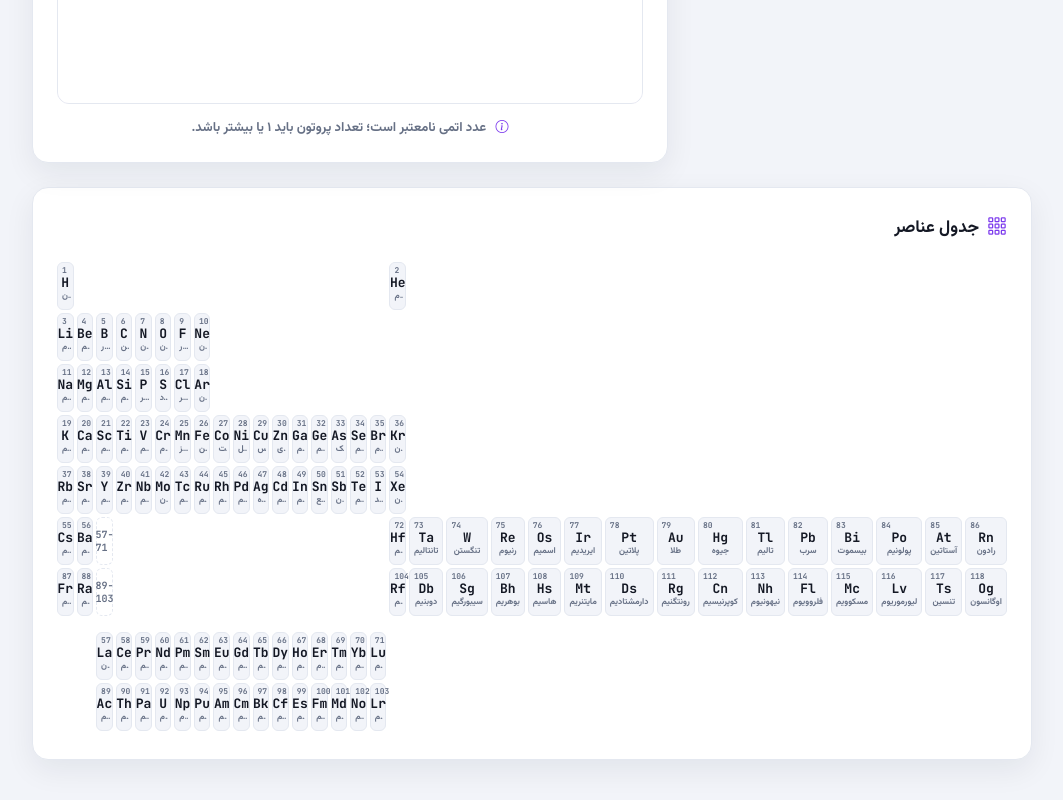
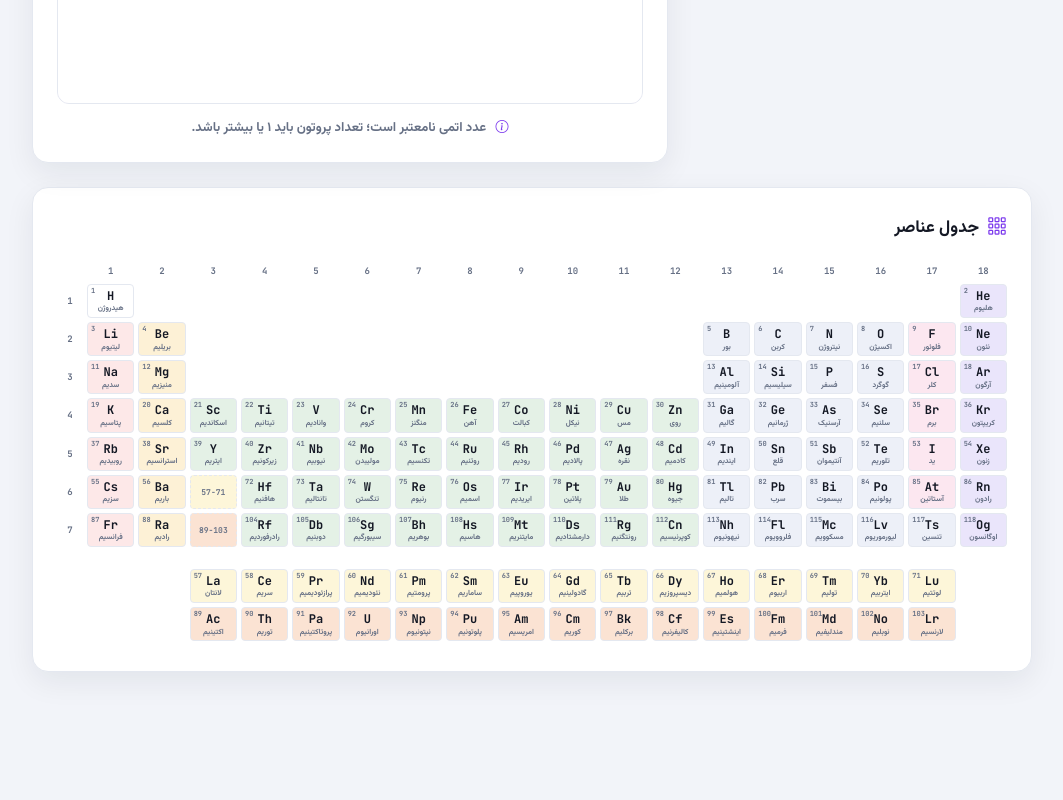
Before and after one commit to LithiumTeam/Li-Bohr, a plain HTML site: page index.html in a window 1280 px wide. Shown: the part 735-1535 px from the top of the page, without its empty margins (108-1171 px from the left). After the commit the page ends 1471 px from the top, so only its background shows below. Drawn offline with Linux system fonts and the light colour scheme.

Commit message:
Rebuild periodic table with textbook layout: group/period numbers, per-category tints, flat cells, correct f-block alignment (fix d-block row overflow)

```diff
--- a/css/style.css
+++ b/css/style.css
@@ -33,6 +33,14 @@
     --warn: #b45309;
     --warn-soft: rgba(245, 158, 11, 0.10);
     --warn-line: rgba(245, 158, 11, 0.45);
+    --pt-alk: #fde8e8;
+    --pt-ae: #fdf1d6;
+    --pt-tr: #e4f1e6;
+    --pt-p: #edf0f8;
+    --pt-ha: #fce7f0;
+    --pt-lg: #eae5fb;
+    --pt-lan: #fdf6d9;
+    --pt-act: #fbe3d3;
 }
 
 [data-theme="dark"] {
@@ -53,6 +61,14 @@
     --warn: #fbbf24;
     --warn-soft: rgba(245, 158, 11, 0.08);
     --warn-line: rgba(245, 158, 11, 0.35);
+    --pt-alk: rgba(248, 113, 113, 0.16);
+    --pt-ae: rgba(250, 204, 21, 0.14);
+    --pt-tr: rgba(74, 222, 128, 0.12);
+    --pt-p: rgba(148, 163, 184, 0.12);
+    --pt-ha: rgba(244, 114, 182, 0.15);
+    --pt-lg: rgba(167, 139, 250, 0.16);
+    --pt-lan: rgba(253, 224, 71, 0.14);
+    --pt-act: rgba(251, 146, 60, 0.15);
 }
 
 * {
@@ -435,16 +451,26 @@ body {
 
 .pt-scroll {
     overflow-x: auto;
-    padding-bottom: 4px;
+    padding-bottom: 6px;
 }
 
 .pt-grid {
     display: grid;
     direction: ltr;
-    grid-template-columns: repeat(18, minmax(0, 1fr));
-    grid-template-rows: repeat(7, auto) 10px repeat(2, auto);
-    gap: 3px;
-    min-width: 880px;
+    grid-template-columns: 26px repeat(18, minmax(40px, 1fr));
+    grid-template-rows: 18px repeat(7, auto) 14px repeat(2, auto);
+    gap: 4px;
+    min-width: 920px;
+}
+
+.pt-num {
+    display: flex;
+    align-items: center;
+    justify-content: center;
+    font-family: "JetBrains Mono", monospace;
+    font-weight: 700;
+    font-size: 9px;
+    color: var(--muted);
 }
 
 .pt-cell {
@@ -453,23 +479,54 @@ body {
     flex-direction: column;
     align-items: center;
     justify-content: center;
-    min-height: 48px;
-    padding: 8px 2px 3px;
-    background: var(--bg);
+    gap: 1px;
+    padding: 4px 2px 3px;
+    background: var(--card);
     border: 1px solid var(--line);
-    border-radius: 6px;
+    border-radius: 4px;
     cursor: pointer;
     font-family: inherit;
     transition: background 0.12s, border-color 0.12s, transform 0.06s;
 }
 
 .pt-cell:hover {
-    background: var(--accent-soft);
     border-color: var(--accent);
 }
 
 .pt-cell:active {
     transform: scale(0.96);
+}
+
+.pt-c-alk {
+    background: var(--pt-alk);
+}
+
+.pt-c-ae {
+    background: var(--pt-ae);
+}
+
+.pt-c-tr {
+    background: var(--pt-tr);
+}
+
+.pt-c-p {
+    background: var(--pt-p);
+}
+
+.pt-c-ha {
+    background: var(--pt-ha);
+}
+
+.pt-c-lg {
+    background: var(--pt-lg);
+}
+
+.pt-c-lan {
+    background: var(--pt-lan);
+}
+
+.pt-c-act {
+    background: var(--pt-act);
 }
 
 .pt-cell.active {
@@ -480,22 +537,23 @@ body {
 
 .pt-z {
     position: absolute;
-    top: 2px;
-    left: 4px;
+    top: 1px;
+    left: 3px;
     font-family: "JetBrains Mono", monospace;
-    font-size: 8px;
+    font-size: 7px;
     color: var(--muted);
 }
 
 .pt-sym {
     font-family: "JetBrains Mono", monospace;
     font-weight: 700;
-    font-size: 13px;
+    font-size: 12px;
+    line-height: 1.2;
     color: var(--ink);
 }
 
 .pt-name {
-    font-size: 8.5px;
+    font-size: 7.5px;
     line-height: 1.3;
     color: var(--muted);
     max-width: 100%;
@@ -518,10 +576,17 @@ body {
     display: flex;
     align-items: center;
     justify-content: center;
-    min-height: 48px;
     border: 1px dashed var(--line);
-    border-radius: 6px;
+    border-radius: 4px;
     color: var(--muted);
     font-family: "JetBrains Mono", monospace;
-    font-size: 10px;
+    font-size: 8px;
 }
+
+.pt-mark.lan {
+    background: var(--pt-lan);
+}
+
+.pt-mark.act {
+    background: var(--pt-act);
+}
--- a/index.html
+++ b/index.html
@@ -116,7 +116,7 @@
         </section>
     </div>
 
-    <script src="js/main.js?v=6"></script>
+    <script src="js/main.js?v=7"></script>
 </body>
 
 </html>
--- a/js/main.js
+++ b/js/main.js
@@ -577,28 +577,55 @@ const ISOTOPE = [
 ];
 
 function ptPosition(z) {
-    if (z === 1) return [1, 1];
-    if (z === 2) return [1, 18];
-    if (z >= 3 && z <= 10) return [2, z - 2];
-    if (z >= 11 && z <= 18) return [3, z - 10];
-    if (z >= 19 && z <= 36) return [4, z - 18];
-    if (z >= 37 && z <= 54) return [5, z - 36];
-    if (z >= 55 && z <= 56) return [6, z - 54];
-    if (z >= 57 && z <= 71) return [9, z - 54];
-    if (z >= 72 && z <= 86) return [6, z - 54];
-    if (z >= 87 && z <= 88) return [7, z - 86];
-    if (z >= 89 && z <= 103) return [10, z - 86];
-    return [7, z - 86];
+    if (z === 1) return [2, 2];
+    if (z === 2) return [2, 19];
+    if (z === 3) return [3, 2];
+    if (z === 4) return [3, 3];
+    if (z >= 5 && z <= 10) return [3, z + 9];
+    if (z === 11) return [4, 2];
+    if (z === 12) return [4, 3];
+    if (z >= 13 && z <= 18) return [4, z + 1];
+    if (z >= 19 && z <= 36) return [5, z - 17];
+    if (z >= 37 && z <= 54) return [6, z - 35];
+    if (z >= 55 && z <= 56) return [7, z - 53];
+    if (z >= 57 && z <= 71) return [10, z - 53];
+    if (z >= 72 && z <= 86) return [7, z - 67];
+    if (z === 87) return [8, 2];
+    if (z === 88) return [8, 3];
+    if (z >= 89 && z <= 103) return [11, z - 85];
+    return [8, z - 99];
+}
+
+function ptCategory(z) {
+    if (z >= 57 && z <= 71) return "pt-c-lan";
+    if (z >= 89 && z <= 103) return "pt-c-act";
+    if (z === 2 || z === 10 || z === 18 || z === 36 || z === 54 || z === 86 || z === 118) return "pt-c-lg";
+    if (z === 9 || z === 17 || z === 35 || z === 53 || z === 85) return "pt-c-ha";
+    if (z === 3 || z === 11 || z === 19 || z === 37 || z === 55 || z === 87) return "pt-c-alk";
+    if (z === 4 || z === 12 || z === 20 || z === 38 || z === 56 || z === 88) return "pt-c-ae";
+    if ((z >= 21 && z <= 30) || (z >= 39 && z <= 48) || (z >= 72 && z <= 80) || (z >= 104 && z <= 112)) return "pt-c-tr";
+    if (z === 1) return "pt-c-h";
+    return "pt-c-p";
 }
 
 const periodicGrid = document.getElementById("periodic-grid");
 const ptCellByZ = {};
 let ptActiveCell = null;
 
+function ptNum(row, col, label) {
+    const el = document.createElement("span");
+    el.className = "pt-num";
+    el.style.gridArea = row + " / " + col + " / " + (row + 1) + " / " + (col + 1);
+    el.textContent = label;
+    periodicGrid.appendChild(el);
+}
+
 function buildPeriodicTable() {
-    for (const [row, col, label] of [[6, 3, "57-71"], [7, 3, "89-103"]]) {
+    for (let g = 1; g <= 18; g++) ptNum(1, g + 1, g);
+    for (let p = 1; p <= 7; p++) ptNum(p + 1, 1, p);
+    for (const [row, col, label, cls] of [[7, 4, "57-71", "lan"], [8, 4, "89-103", "act"]]) {
         const mark = document.createElement("span");
-        mark.className = "pt-mark";
+        mark.className = "pt-mark " + cls;
         mark.style.gridArea = row + " / " + col + " / " + (row + 1) + " / " + (col + 1);
         mark.textContent = label;
         periodicGrid.appendChild(mark);
@@ -608,7 +635,7 @@ function buildPeriodicTable() {
         const el = ELEMENTS[z];
         const cell = document.createElement("button");
         cell.type = "button";
-        cell.className = "pt-cell";
+        cell.className = "pt-cell " + ptCategory(z);
         cell.dataset.z = z;
         cell.style.gridArea = pos[0] + " / " + pos[1] + " / " + (pos[0] + 1) + " / " + (pos[1] + 1);
         cell.title = el[1] + " - " + el[2];
```
